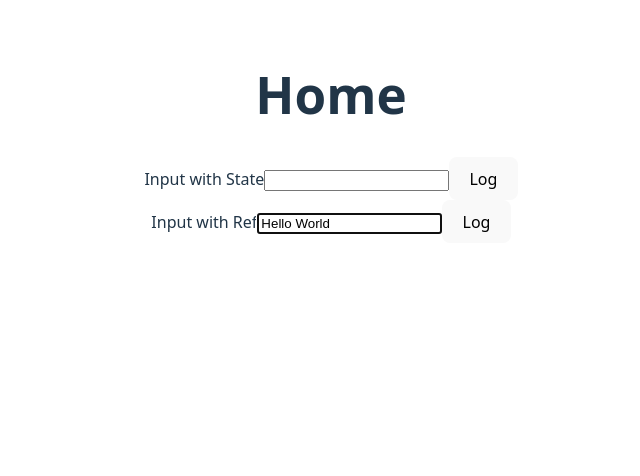
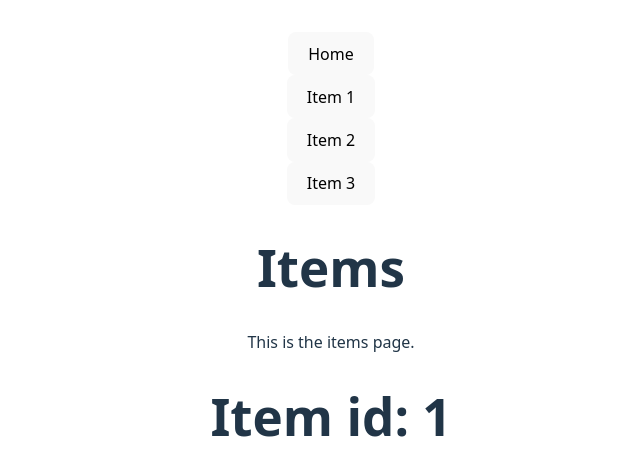
Before and after one commit to Rael-courses/demo-react, a React (Vite) app: page /items/1 in a window 1280 px wide. Shown: the top 476 px of the page, without its empty margins (309-949 px from the left). Built offline with nearby package versions, Linux system fonts and the light colour scheme.

Commit message:
Update routing structure and components; add CustomLink, Router, Item, Items, and NotFound pages; enhance Home page with navigation links

```diff
--- a/package.json
+++ b/package.json
@@ -10,8 +10,10 @@
     "preview": "vite preview"
   },
   "dependencies": {
+    "@types/react-router-dom": "^5.3.3",
     "react": "^19.2.0",
-    "react-dom": "^19.2.0"
+    "react-dom": "^19.2.0",
+    "react-router-dom": "^7.11.0"
   },
   "devDependencies": {
     "@eslint/js": "^9.39.1",
--- a/src/App.tsx
+++ b/src/App.tsx
@@ -1,10 +1,10 @@
 import "./App.css";
-import { Home } from "./pages/Home";
+import { Router } from "./components/Router";
 
 function App() {
   return (
     <div>
-      <Home />
+      <Router />
     </div>
   );
 }
--- /dev/null
+++ b/src/components/CustomLink/index.tsx
@@ -0,0 +1,14 @@
+import type { PropsWithChildren } from "react";
+import { useNavigate } from "react-router-dom";
+
+type Props = PropsWithChildren<{
+  to: string;
+}>;
+
+export const CustomLink: React.FC<Props> = ({ to, children }) => {
+  const navigate = useNavigate();
+  const handleClick = () => {
+    navigate(to);
+  };
+  return <button onClick={handleClick}>{children}</button>;
+};
--- a/src/components/InputFieldState/index.tsx
+++ b/src/components/InputFieldState/index.tsx
@@ -4,7 +4,7 @@ export const InputFieldState = () => {
   const [inputValue, setInputValue] = useState("");
 
   return (
-    <div>
+    <>
       <label htmlFor="input">Input with State</label>
       <input
         type="text"
@@ -13,6 +13,6 @@ export const InputFieldState = () => {
         onChange={(e) => setInputValue(e.target.value)}
       />
       <button onClick={() => console.log("inputValue", inputValue)}>Log</button>
-    </div>
+    </>
   );
 };
--- /dev/null
+++ b/src/components/Router/index.tsx
@@ -0,0 +1,27 @@
+import { createBrowserRouter, RouterProvider } from "react-router-dom";
+import { Home } from "../../pages/Home";
+import { Item } from "../../pages/Item";
+import { Items } from "../../pages/Items";
+import { NotFound } from "../../pages/NotFound";
+
+const router = createBrowserRouter([
+  {
+    path: "/",
+    element: <Home />,
+  },
+  {
+    path: "items",
+    element: <Items />,
+    children: [
+      {
+        path: ":itemId",
+        element: <Item />,
+      },
+    ],
+  },
+  { path: "*", element: <NotFound /> },
+]);
+
+export const Router = () => {
+  return <RouterProvider router={router} />;
+};
--- a/src/pages/Home/index.tsx
+++ b/src/pages/Home/index.tsx
@@ -1,9 +1,14 @@
+import { Link } from "react-router-dom";
 import { InputFieldRef } from "../../components/InputFieldRef";
 import { InputFieldState } from "../../components/InputFieldState";
 
 export const Home: React.FC = () => {
   return (
     <div>
+      <nav>
+        <Link to="/items">Items</Link>
+      </nav>
+
       <h1>Home</h1>
       {/* <ToggleShow>
         <div>Hello World</div>
--- /dev/null
+++ b/src/pages/Item/index.tsx
@@ -0,0 +1,15 @@
+import { useParams } from "react-router-dom";
+
+export const Item: React.FC = () => {
+  const { itemId } = useParams<{ itemId: string }>();
+
+  if (!itemId) {
+    return null;
+  }
+
+  return (
+    <div>
+      <h1>Item id: {itemId}</h1>
+    </div>
+  );
+};
--- /dev/null
+++ b/src/pages/Items/index.tsx
@@ -0,0 +1,22 @@
+import { Outlet } from "react-router-dom";
+import { CustomLink } from "../../components/CustomLink";
+
+export const Items: React.FC = () => {
+  return (
+    <div>
+      <nav>
+        <CustomLink to="/">Home</CustomLink>
+        <br />
+        <CustomLink to="/items/1">Item 1</CustomLink>
+        <br />
+        <CustomLink to="/items/2">Item 2</CustomLink>
+        <br />
+        <CustomLink to="/items/3">Item 3</CustomLink>
+      </nav>
+      <h1>Items</h1>
+      <p>This is the items page.</p>
+
+      <Outlet />
+    </div>
+  );
+};
--- /dev/null
+++ b/src/pages/NotFound/index.tsx
@@ -0,0 +1,3 @@
+export const NotFound: React.FC = () => {
+  return <div>NotFound</div>;
+};
```
Also changed, not shown: 1 other file (tests, documents, lock files or other folders).
